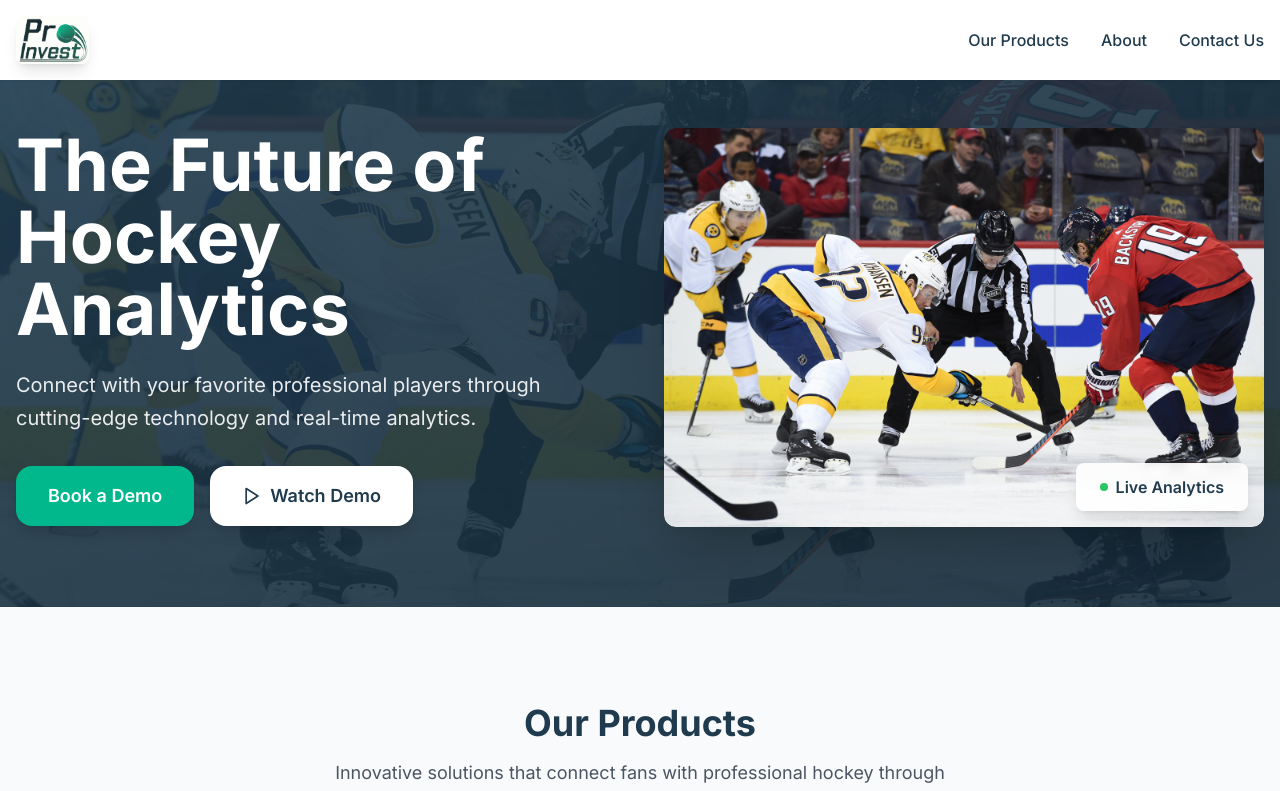
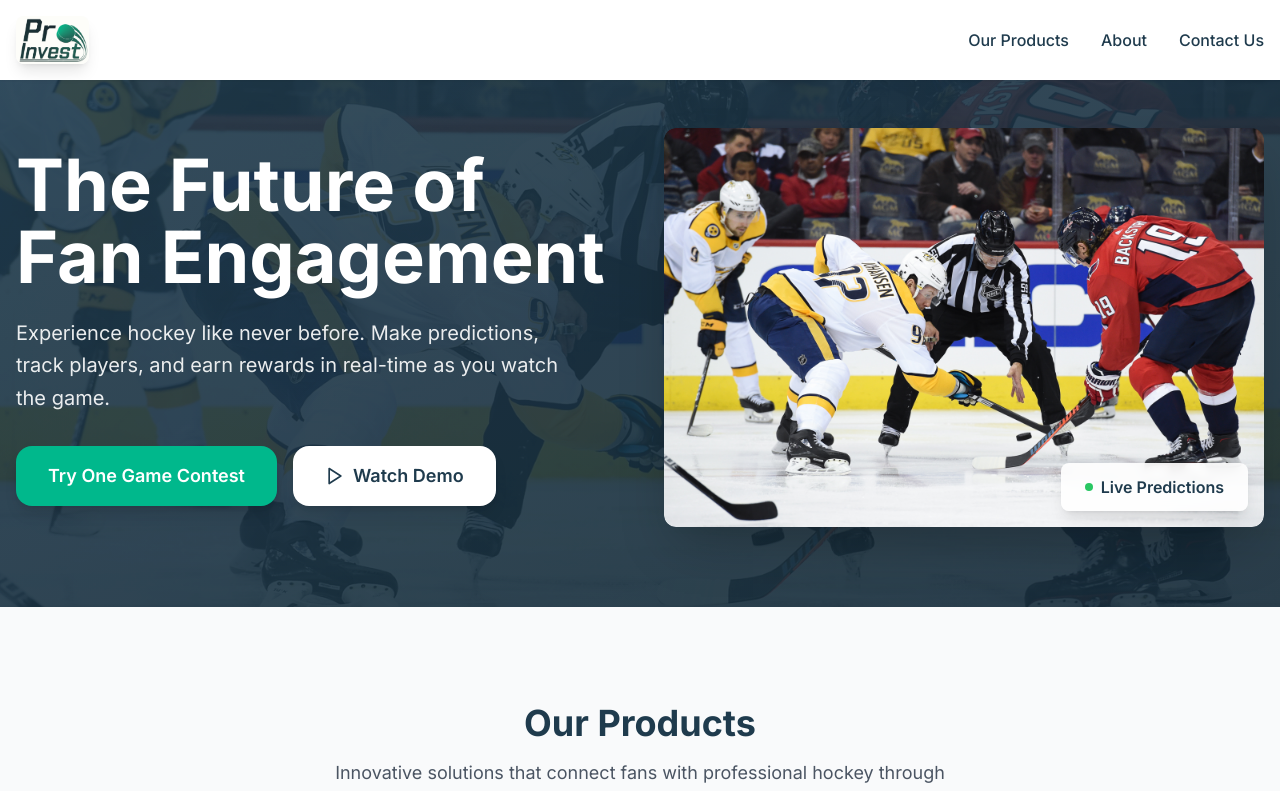
Before and after one commit to proinvestanalytics/ProInvestWebsite, a React (Vite) app: page / in a window 1280 px wide. Shown: the top 791 px of the page. Built offline with nearby package versions, Linux system fonts and the light colour scheme.

Commit message:
Update Hero.tsx

```diff
--- a/src/components/Hero.tsx
+++ b/src/components/Hero.tsx
@@ -13,17 +13,17 @@ const Hero: React.FC<HeroProps> = ({ openModal }) => {
         <div className="flex flex-col md:flex-row items-center justify-between gap-12">
           <div className="md:w-1/2 text-center md:text-left">
             <h1 className="font-display text-5xl md:text-6xl lg:text-7xl font-bold text-white mb-6 leading-tight">
-              The Future of Hockey Analytics
+              The Future of Fan Engagement
             </h1>
             <p className="text-xl text-white/90 mb-8 max-w-xl leading-relaxed">
-              Connect with your favorite professional players through cutting-edge technology and real-time analytics.
+              Experience hockey like never before. Make predictions, track players, and earn rewards in real-time as you watch the game.
             </p>
             <div className="flex flex-col sm:flex-row justify-center md:justify-start space-y-4 sm:space-y-0 sm:space-x-4">
               <a
                 href="#book-demo"
                 className="btn-primary text-lg"
               >
-                Book a Demo
+                Try One Game Contest
               </a>
               <button
                 onClick={openModal}
@@ -44,7 +44,7 @@ const Hero: React.FC<HeroProps> = ({ openModal }) => {
               <div className="absolute bottom-4 right-4 bg-white/90 backdrop-blur-sm text-primary px-6 py-3 rounded-lg shadow-lg">
                 <div className="flex items-center space-x-2">
                   <div className="w-2 h-2 bg-green-500 rounded-full animate-pulse"></div>
-                  <span className="font-semibold">Live Analytics</span>
+                  <span className="font-semibold">Live Predictions</span>
                 </div>
               </div>
             </div>
```
